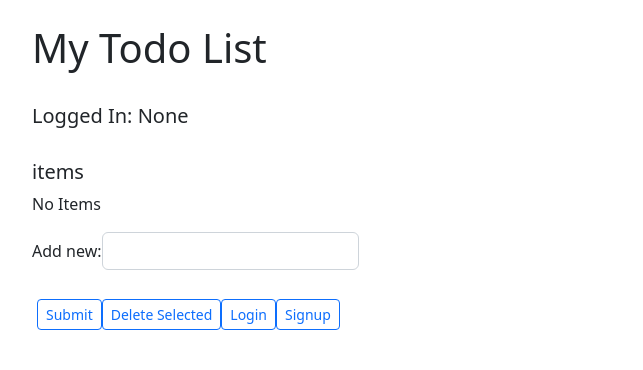
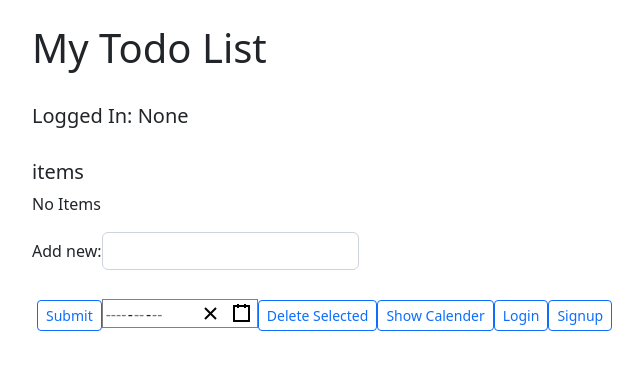
Before and after one commit to dcha7225/Most-Advanced-ToDolist, a React (Vite) app in the folder ellefa-frontend/: page / in a window 1280 px wide. Shown: the top 370 px of the page, without its empty margins (50-693 px from the left). Built offline with nearby package versions, Linux system fonts and the light colour scheme.

Commit message:
created calendar

```diff
--- /dev/null
+++ b/ellefa-frontend/date-picker.d.ts
@@ -0,0 +1 @@
+declare module "react-datepicker";
--- a/ellefa-frontend/src/App.tsx
+++ b/ellefa-frontend/src/App.tsx
@@ -6,14 +6,18 @@ import Signup from "./components/Signup";
 import Login from "./components/Login";
 import { UpdateRow } from "./httpreq";
 import "./App.css";
+import Calendar from "./components/Calendar";
+import DatePicker from "react-date-picker";
+import "/node_modules/react-date-picker/src/DatePicker.css";
 
 function App() {
     const [items, setItems] = useState<string[]>([]);
-    const [text, setText] = useState("");
+    let [text, setText] = useState(""); //use let to allow us to assign text synchronosouly
     const [selected, setSelect] = useState(-1);
-    const [page, setPage] = useState(0); //0=list, 1=login, 2=signup
+    const [page, setPage] = useState(0); //0=list, 1=login, 2=signup 3=calendar
     const [accountStatus, setAccountStatus] = useState(false);
     const [user, setUser] = useState("");
+    const [selectedDate, setSelectedDate] = useState<any>(null);
 
     const handleInputChange = (event: React.ChangeEvent<HTMLInputElement>) => {
         setText(event.target.value);
@@ -21,11 +25,14 @@ function App() {
 
     const handleClickAdd = () => {
         if (text != "") {
+            if (selectedDate != null) {
+                text += " " + selectedDate.toISOString().replace(/T.*$/, ""); //append date in yyyy-mm-dd format
+                console.log(text);
+            }
             setItems([...items, text]);
             setText("");
         }
     };
-
     const handleClickRemove = () => {
         setItems(items.filter((item, i) => i !== selected));
     };
@@ -36,8 +43,6 @@ function App() {
 
     useEffect(() => {
         if (accountStatus) {
-            //console.log("updated:" + items);
-            //console.log(user);
             UpdateRow(user, items);
         }
     }, [items]);
@@ -68,8 +73,18 @@ function App() {
                     <br />
                     <div style={{ padding: "5px" }}>
                         <Button onClick={handleClickAdd}> Submit </Button>
+
+                        <DatePicker
+                            value={selectedDate}
+                            onChange={(date) => setSelectedDate(date)}
+                            format="yyyy-MM-dd"
+                        />
+
                         <Button onClick={handleClickRemove}>
                             Delete Selected
+                        </Button>
+                        <Button onClick={() => setPage(3)}>
+                            Show Calender
                         </Button>
                         {!accountStatus && (
                             <Button onClick={() => setPage(1)}>Login</Button>
@@ -107,6 +122,12 @@ function App() {
                     changeUser={setUser}
                 />
             )}
+            {page == 3 && (
+                <>
+                    <Calendar items={items} />
+                    <Button onClick={() => setPage(0)}>Close Calendar</Button>
+                </>
+            )}
         </div>
     );
 }
--- /dev/null
+++ b/ellefa-frontend/src/components/Calendar.tsx
@@ -0,0 +1,35 @@
+import FullCalendar from "@fullcalendar/react";
+import dayGridPlugin from "@fullcalendar/daygrid";
+
+interface Props {
+    items: string[];
+}
+
+function Calendar({ items }: Props) {
+    let events = [{}];
+
+    for (let item of items) {
+        let regex = /\d{4}-\d{2}-\d{2}/; //"yyyy-mm-dd format"
+        let date = item.match(regex);
+        if (date !== null) {
+            events.push({
+                title: item,
+                date: date[0],
+            });
+        }
+    }
+
+    return (
+        <div>
+            <FullCalendar
+                plugins={[dayGridPlugin]}
+                initialView="dayGridMonth"
+                weekends={true}
+                events={events}
+                height={"90vh"}
+            />
+        </div>
+    );
+}
+
+export default Calendar;
--- /dev/null
+++ b/ellefa-frontend/src/components/DatePicker.tsx
@@ -0,0 +1,3 @@
+import React, { useState } from "react";
+import DatePicker from "react-date-picker";
+import "react-date-picker/dist/react-datepicker.css";
```
Also changed, not shown: ellefa-frontend/package.json (+9 -0 lines), ellefa-frontend/src/App.css (line endings or trailing spaces), 2 other files (tests, documents, lock files or other folders).
